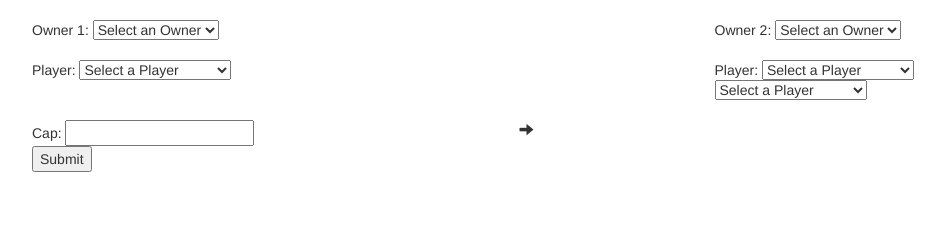
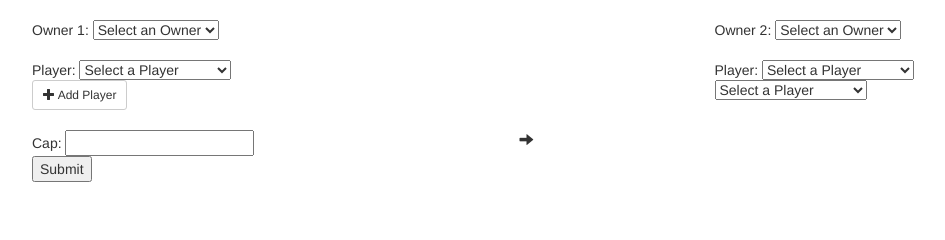
Before and after one commit to kjt9wr/La-Liga-Fantasia-Platform, a Django app: page /captracker/trade/add in a window 1280 px wide. Shown: the part 140-380 px from the top of the page, without its empty margins (38-983 px from the left). Run offline with Django 3.2, Linux system fonts and the light colour scheme; data comes from the database, SQL or seed files in the repository; some libraries are stand-ins or nearby versions.

Commit message:
dynamic add player button

```diff
--- a/mysite/captracker/templates/captracker/addTrade.html
+++ b/mysite/captracker/templates/captracker/addTrade.html
@@ -20,7 +20,8 @@
                 </select> <br>
             </div>
             <br>
-            <div>
+
+            <div id="players_div1">
                 Player:
                 <select id="player1" name="o1_p1">
                     <option value=-99 name="none"> Select a Player</option>
@@ -30,10 +31,17 @@
                     </option>
                     {% endfor %}
                 </select>
+
             </div>
+            <button type="button" class="btn btn-default btn-sm" onclick="addPlayer()">
+                <span class="glyphicon glyphicon-plus"></span> Add Player
+            </button>
+
         </div>
+
         <div class="col-xs-2 col-sm-2 col-md-2 col-lg-2"></div>
         <!-- Owner 2 -->
+
         <div class="col-xs-5 col-sm-5 col-md-5 col-lg-5">
             <div>
                 Owner 2:
@@ -101,6 +109,8 @@ $(document).ready(function(){
             $("span#switchCap").toggleClass("glyphicon-arrow-right");
             $("span#switchCap").toggleClass("glyphicon-arrow-left");
     })
+
+
 });
     // Changing owner 1
     $('#owner1').on('change', function(){
@@ -153,5 +163,37 @@ $(document).ready(function(){
         }
     }
 
+    var player = 1
+
+    function addPlayer() {
+
+    //Create and append select list
+    var selectPlayerList = document.createElement("select");
+    selectPlayerList.id = "o1_p" + player;
+    player++;
+    var txt1 = "<br> <br> Player: ";
+    $("#players_div1").append(txt1, selectPlayerList);
+    console.log("player" + player);
+
+    populate_option(selectPlayerList, -99, "none", "Select a Player");
+
+
+    //for (var i = 0; i < array.length; i++) {
+     //   var option = document.createElement("option");
+     //   option.value = array[i];
+     //   option.text = array[i];
+     //   selectList.appendChild(option);
+   // }
+
+    }
+
+    function populate_option(list, val, nme, txt){
+        var option = document.createElement("option");
+        option.value = val;
+        option.name = nme;
+        option.text = txt;
+        list.appendChild(option);
+    }
+
 </script>
 {% endblock scripts %}
--- a/mysite/captracker/views.py
+++ b/mysite/captracker/views.py
@@ -152,7 +152,6 @@ def submit(request):
 
     cap_rec = fcap
 
-    include_cap = True
     if second:
         cap_rec = getInt(request, 'o2_cap')
         create_trade_elements(new_tradeID, owner2, owner1, o2_players, cap_rec, True)
@@ -175,6 +174,10 @@ def getInt(request, which):
         mynum = int(num)
     return mynum
 
+
+##########
+#                Creates and saves a single entry in Trade table
+##########
 def create_trade_elements(tID, rec, giv, player_list, cap, include_cap):
     for player in player_list:
         t = Trade(tradeID=tID, recipient=rec, giver=giv, athlete=player)
```
